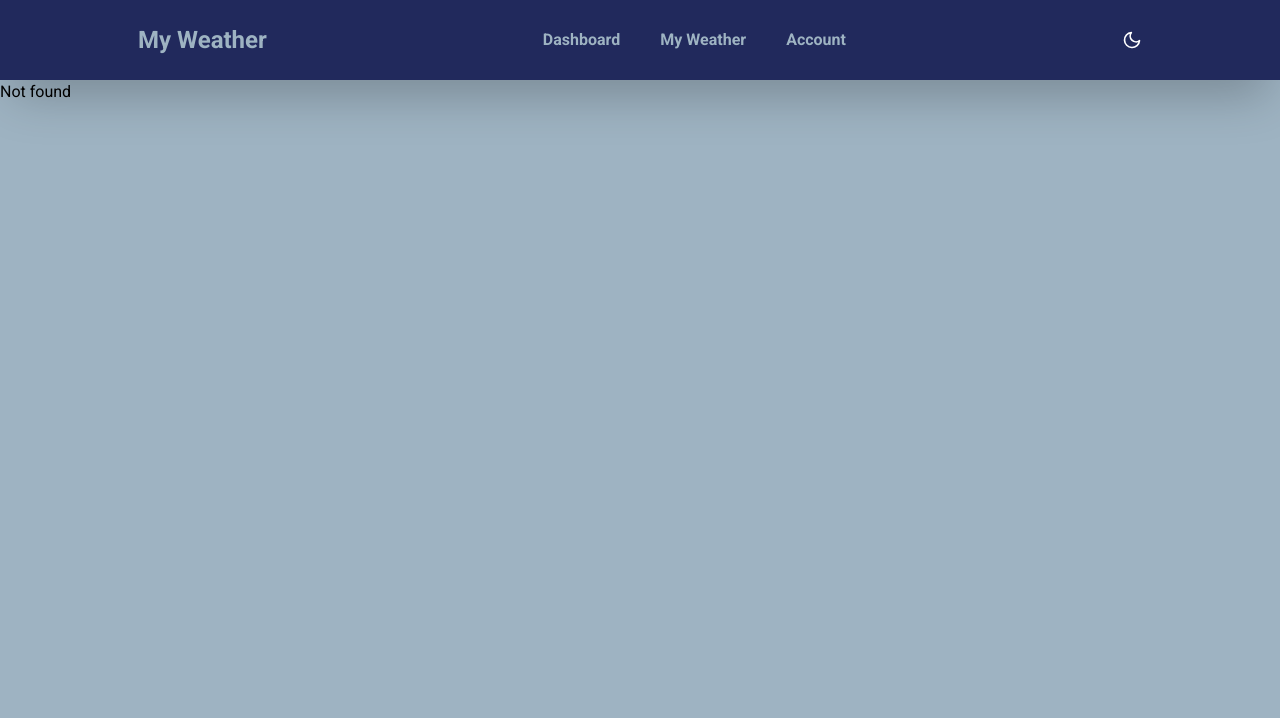
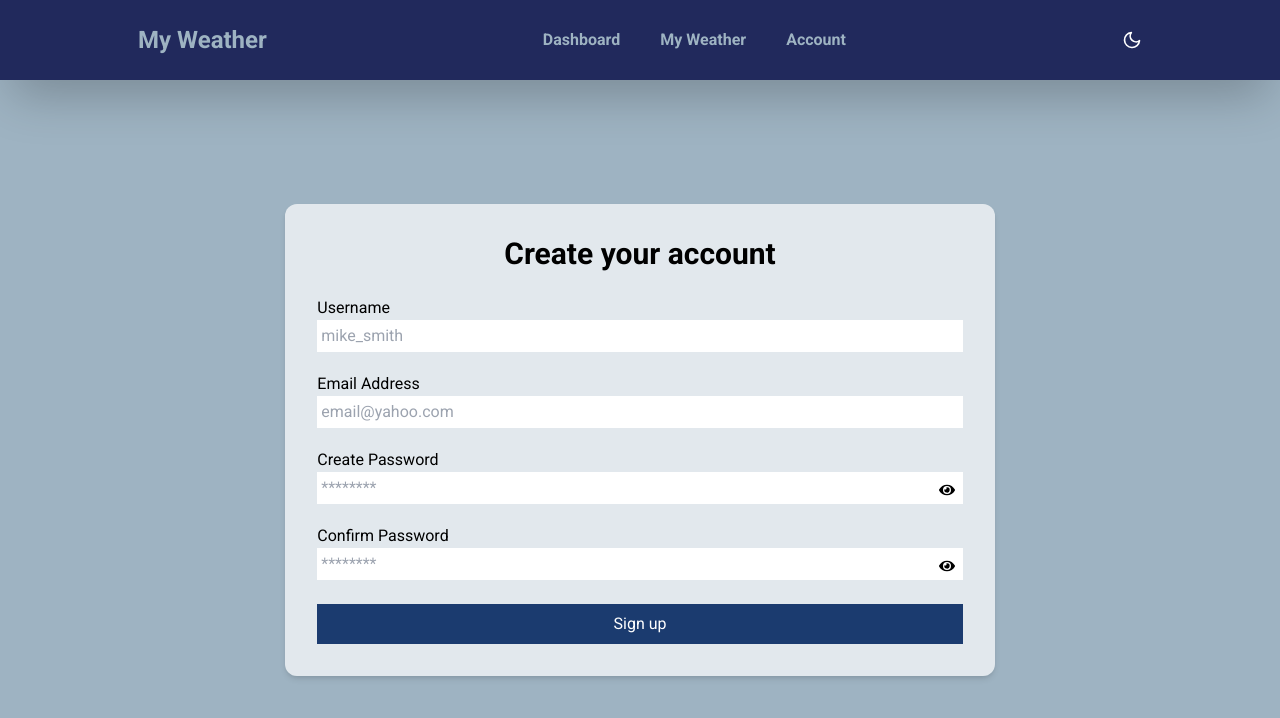
Before and after one commit to sebaslozano99/weather-dashboard, a React (Vite) app: page /signup in a window 1280 px wide. Before the commit this address had no page. Shown: the top 718 px of the page. Built offline with nearby package versions, Linux system fonts and the light colour scheme.

Commit message:
added button to show password, and visual representation when confirming password and finally finished the logIn and signUp functions

```diff
--- a/src/App.jsx
+++ b/src/App.jsx
@@ -10,6 +10,8 @@ const Dashboard = lazy(() => import("./pages/Dashboard"));
 const Users = lazy(() => import("./pages/Users"));
 const MyWeather = lazy(() => import("./pages/MyWeather"));
 const NotFound = lazy(() => import("./pages/NotFound"));
+const CreateAccount = lazy(() => import("./pages/CreateAccount"));
+
 
 import Applayout from "./ui/Applayout";
 import DetailedWeatherInfo from "./slices/dashboard/detailedWeatherInfo/DetailedWeatherInfo";
@@ -42,6 +44,7 @@ export default function App() {
                     <Route index element={ <Navigate replace to="homepage"  /> } />
                     <Route path="/homepage" element={ <Homepage /> }  />
                     <Route path="/users" element={ <Users /> } />
+                    <Route path="/signup" element={ <CreateAccount /> } />
                     <Route path="/dashboard" element={ <Dashboard /> } />
                     <Route path="/dashboard/:moreInfo" element={ <DetailedWeatherInfo /> } />
                     <Route path="/myWeather" element={ <MyWeather /> } />
--- /dev/null
+++ b/src/pages/CreateAccount.jsx
@@ -0,0 +1,11 @@
+import SignUp from "../slices/user/SignUp";
+
+
+
+export default function CreateAccount() {
+  return (
+    <div className={`flex justify-center items-center w-full h-[90vh] p-2 md:p-4 lg:p-8`} >
+      <SignUp />
+    </div>
+  )
+}
--- a/src/pages/Users.jsx
+++ b/src/pages/Users.jsx
@@ -1,18 +1,37 @@
-import SignUp from "../slices/user/SignUp";
+import { useMutation } from "@tanstack/react-query";
+import { UseAuthContext } from "../contexts/AuthContext";
+import LogIn from "../slices/user/LogIn";
+import { logOut } from "../services/supabase";
 
 
 
 
 export default function Users() {
 
+  const { user } = UseAuthContext();
+  const { mutate: handleLogOut, isPending, isError, error } =useMutation({
+    mutationFn: logOut,
 
-
+  })
 
   return (
     <div className={`flex justify-center items-center w-full h-[90vh] p-2 md:p-4 lg:p-8`} >
+      { user ?
+        <>
+          <h2>Welcome back, {user.user_metadata.username} </h2>
+          <button
+            onClick={handleLogOut}
+            className="bg-white py-1 px-3"
+            disabled={isPending}
+          >{ isPending ? "Loading..." : "Log out" }</button>
 
-      <SignUp />
+          { isError && <p>{error}</p> }
+        </>
 
+        :
+
+        <LogIn />
+      }
     </div>
   )
 }
--- a/src/services/supabase.js
+++ b/src/services/supabase.js
@@ -4,7 +4,9 @@ import supabase from "../supabase/supabaseClient";
 
 async function signUp({email, password, username}){
 
-    if(!email || !password || !username) return;
+    if(!email || !password || !username) {
+        throw new Error("All fields are required!");
+    }
 
     try{
         const { data, error } = await supabase.auth.signUp(
@@ -21,15 +23,47 @@ async function signUp({email, password, username}){
 
         if(error){
             console.log(error);
-            throw new Error(error);
+            throw new Error(error.message || "An unknown error ocurred!");
         }
 
         return data;
 
     }
     catch(error) {
-        throw new Error(error);
+        throw new Error(error.message || "An error ocurred during sign up!");
     }
+}
+
+
+
+
+
+async function logIn({email, password}){
+
+    if(!email || !password) {
+        throw new Error("All fields are required!");
+    }
+
+    try {
+        const { data, error } = await supabase.auth.signInWithPassword({
+            email,
+            password,
+        })
+
+
+        if(error) {
+            console.log(error);
+            throw new Error(error.message || "An unkown error ocurred!");
+        }
+
+
+        return data;
+
+    }
+    catch(error){
+        throw new Error(error.message || "An error ocurred while logging in!");
+    }
+
 }
 
 
@@ -41,14 +75,14 @@ async function logOut(){
 
         if(error){
             console.log(error);
-            throw new Error(error);
+            throw new Error(error.message || "An unknown error ocurred!");
         }
     }
-    catch(err){
-        throw new Error(err);
+    catch(error){
+        throw new Error(error.message || "An error ocurred during sign out!");
     }
 
 }
 
 
-export { signUp, logOut }
+export { signUp, logIn, logOut }
--- /dev/null
+++ b/src/slices/user/LogIn.jsx
@@ -0,0 +1,63 @@
+import { useState } from "react";
+import { useMutation } from "@tanstack/react-query";
+import { Link, useNavigate } from "react-router-dom";
+import { logIn } from "../../services/supabase";
+import Spinner from "../../ui/Spinner";
+import StyledInput from "../../ui/StyledInput"
+
+
+
+
+
+export default function LogIn() {
+
+  const navigate = useNavigate();
+  const [email, setEmail] = useState("");
+  const [password, setPassword] = useState("");
+
+
+  const { mutate: handleLogIn, isPending ,isError, error } = useMutation({
+      mutationFn: () => logIn({email, password}),
+      onSuccess: () => navigate("/dashboard"),
+      onError: (err) => console.log(err),
+  });
+
+
+  function onLogIn(e){
+    e.preventDefault();
+    handleLogIn({email, password});
+  }
+
+
+  return (
+    <form className={`flex flex-col gap-6 p-8 w-7/12 bg-white/70 shadow-md rounded-xl`} onSubmit={onLogIn}  >
+
+      <h2 className="font-bold text-3xl text-center" >Log in to your account</h2>
+
+      <div className="flex flex-col gap-5" >
+
+        <div className="flex flex-col" >
+          <label htmlFor="email">Email Address</label>
+          <StyledInput state={email} setState={setEmail} type="email" placeholder="email@yahoo.com" name="email" disabled={isPending} />
+        </div>
+
+        <div className="flex flex-col relative" >
+          <label htmlFor="psw">Create Password</label>
+          <StyledInput state={password} setState={setPassword} type="password" placeholder="********" name="psw" disabled={isPending} />
+        </div>
+
+        <p>Do not have an account yet? <Link className="text-[#21295C] underline"  to="/signup" >Sign up</Link> </p>
+
+      </div>
+
+      { isError && <p className="text-xs text-red-500" >{error.message}</p> }
+
+      <div className="flex justify-center gap-6 w-full">
+        <button className={`flex justify-center items-center px-4 py-2 w-full text-white bg-[#1B3B6F] hover:shadow-lg`} >
+          { isPending ? <Spinner size={1} type="secondary" /> : "Log in" }
+        </button>
+      </div>
+
+    </form>
+  )
+}
--- a/src/slices/user/SignUp.jsx
+++ b/src/slices/user/SignUp.jsx
@@ -1,12 +1,9 @@
-import { useEffect, useState } from "react";
+import { useState } from "react";
 import { useMutation } from "@tanstack/react-query";
 import { useNavigate } from "react-router-dom";
+import { signUp } from "../../services/supabase";
 import StyledInput from "../../ui/StyledInput";
 import Spinner from "../../ui/Spinner";
-import { signUp, logOut } from "../../services/supabase";
-import { UseAuthContext } from "../../contexts/AuthContext";
-
-
 
 
 
@@ -17,18 +14,12 @@ export default function SignUp() {
   const [email, setEmail] = useState("");
   const [password, setPassword] = useState("");
   const [confirmPassword, setConfirmPassword] = useState("");
-  const { user } = UseAuthContext();
 
 
-
-  const { mutate, isLoading, isError, error } = useMutation({
+  const { mutate, isPending , isError, error } = useMutation({
     mutationFn: () => signUp({email, password, username}),
     onSuccess: () => navigate("/dashboard"),
-  })
-
-
-  const { mutate: handleLogOut, isLoading: isLoggingOut, isError: isLoggingOutError, error: loggingOutError } = useMutation({
-    mutationFn: () => logOut({email, password, username}),
+    onError: (err) => console.log(err),
   })
 
 
@@ -37,23 +28,6 @@ export default function SignUp() {
     mutate({email, password, username});
   }
 
-
-
-  useEffect(() => {
-    console.log(isLoading);
-  },[isLoading])
-
-
-
-  if(user) console.log(user);
-
-
-
-  if(user) return <div className="flex flex-col gap-2 w-full h-full  border-6 border-red-500" >
-    <h1>Logged in, Welcome <b>{user.user_metadata.username}</b></h1>
-    <button className="p-2 bg-red-500" onClick={handleLogOut} disabled={isLoggingOut} >{ isLoggingOut ? "Loading..." : "Log out" }</button>
-    { isLoggingOutError && <p>{loggingOutError}</p> }
-  </div>
 
 
   return (
@@ -65,31 +39,43 @@ export default function SignUp() {
 
         <div className="flex flex-col" >
           <label htmlFor="username">Username</label>
-            <StyledInput state={username} setState={setUsername} type="text" placeholder="mike_smith" name="username" disabled={isLoading} />
+          <StyledInput state={username} setState={setUsername} type="text" placeholder="mike_smith" name="username" disabled={isPending} />
         </div>
 
         <div className="flex flex-col" >
           <label htmlFor="email">Email Address</label>
-            <StyledInput state={email} setState={setEmail} type="email" placeholder="email@yahoo.com" name="email" disabled={isLoading} />
+          <StyledInput state={email} setState={setEmail}  type="email" placeholder="email@yahoo.com" name="email" disabled={isPending} />
         </div>
 
-          <div className="flex flex-col" >
+        <div className="flex flex-col relative" >
           <label htmlFor="psw">Create Password</label>
-            <StyledInput state={password} setState={setPassword} type="password" placeholder="********" name="psw" disabled={isLoading} />
+          <StyledInput state={password} setState={setPassword}  type="password" placeholder="********" name="psw" disabled={isPending}  />
         </div>
 
-          <div className="flex flex-col" >
+        <div className="flex flex-col relative" >
+
           <label htmlFor="psw-repeat">Confirm Password</label>
-            <StyledInput state={confirmPassword} setState={setConfirmPassword} type="password" placeholder="********" name="psw-repeat" disabled={isLoading} />
+
+          <StyledInput
+            state={confirmPassword}
+            setState={setConfirmPassword}
+            type="password"
+            placeholder="********"
+            name="psw-repeat"
+            disabled={isPending}
+            className={ password.length > 0 && confirmPassword.length > 0 ? `border-[1px] ${confirmPassword !== password ? "border-red-500" : "border-green-500"}` : "" }
+          />
+
         </div>
 
       </div>
+
 
       { isError && <p className="text-xs text-red-500" >{error.message}</p> }
 
       <div className="flex justify-center gap-6 w-full">
         <button className={`flex justify-center items-center px-4 py-2 w-full text-white bg-[#1B3B6F] hover:shadow-lg`} >
-            { isLoading ? <Spinner size={1} type="secondary" /> : "Sign up" }
+          { isPending ? <Spinner size={1} type="secondary" /> : "Sign up" }
         </button>
       </div>
 
--- a/src/ui/StyledInput.jsx
+++ b/src/ui/StyledInput.jsx
@@ -1,3 +1,6 @@
+import { useState } from "react";
+import { FaEye } from "react-icons/fa";
+import { FaEyeSlash } from "react-icons/fa";
 import PropTypes from "prop-types";
 
 
@@ -8,8 +11,35 @@ export default function StyledInput({
   placeholder = "",
   name = "",
   disabled = false,
+  className = "",
 }) {
 
+
+  const [showPassword, setShowPassword] = useState(false);
+  const baseStyle = "px-1 py-1 outline-none";
+
+  function handleShowPassword(){
+    setShowPassword(password => !password);
+  }
+
+
+
+  if(type === "password") return (
+    <>
+      <input
+        type={showPassword ? "text" : type}
+        placeholder={placeholder}
+        name={name}
+        className={`relative ${baseStyle} ${className}`}
+        required
+        value={state}
+        onChange={(e) => setState(e.target.value)}
+        disabled={disabled}
+      />
+      { !showPassword && <FaEye className="absolute top-[60%] right-2 cursor-pointer" onClick={handleShowPassword}  />}
+      { showPassword && <FaEyeSlash className="absolute top-[60%] right-2 cursor-pointer" onClick={handleShowPassword}  />}
+    </>
+  )
 
 
   return (
@@ -17,7 +47,7 @@ export default function StyledInput({
       type={type}
       placeholder={placeholder}
       name={name}
-      className={`px-1 py-1 outline-none`}
+      className={`${baseStyle} ${className}`}
       required
       value={state}
       onChange={(e) => setState(e.target.value)}
@@ -33,5 +63,6 @@ StyledInput.propTypes = {
   type: PropTypes.string,
   placeholder: PropTypes.string,
   name: PropTypes.string,
+  className: PropTypes.string,
   disabled: PropTypes.bool,
 }
```
Also changed, not shown: src/contexts/AuthContext.jsx (+0 -15 lines). Lines whose indentation alone changed are shown as unchanged.
